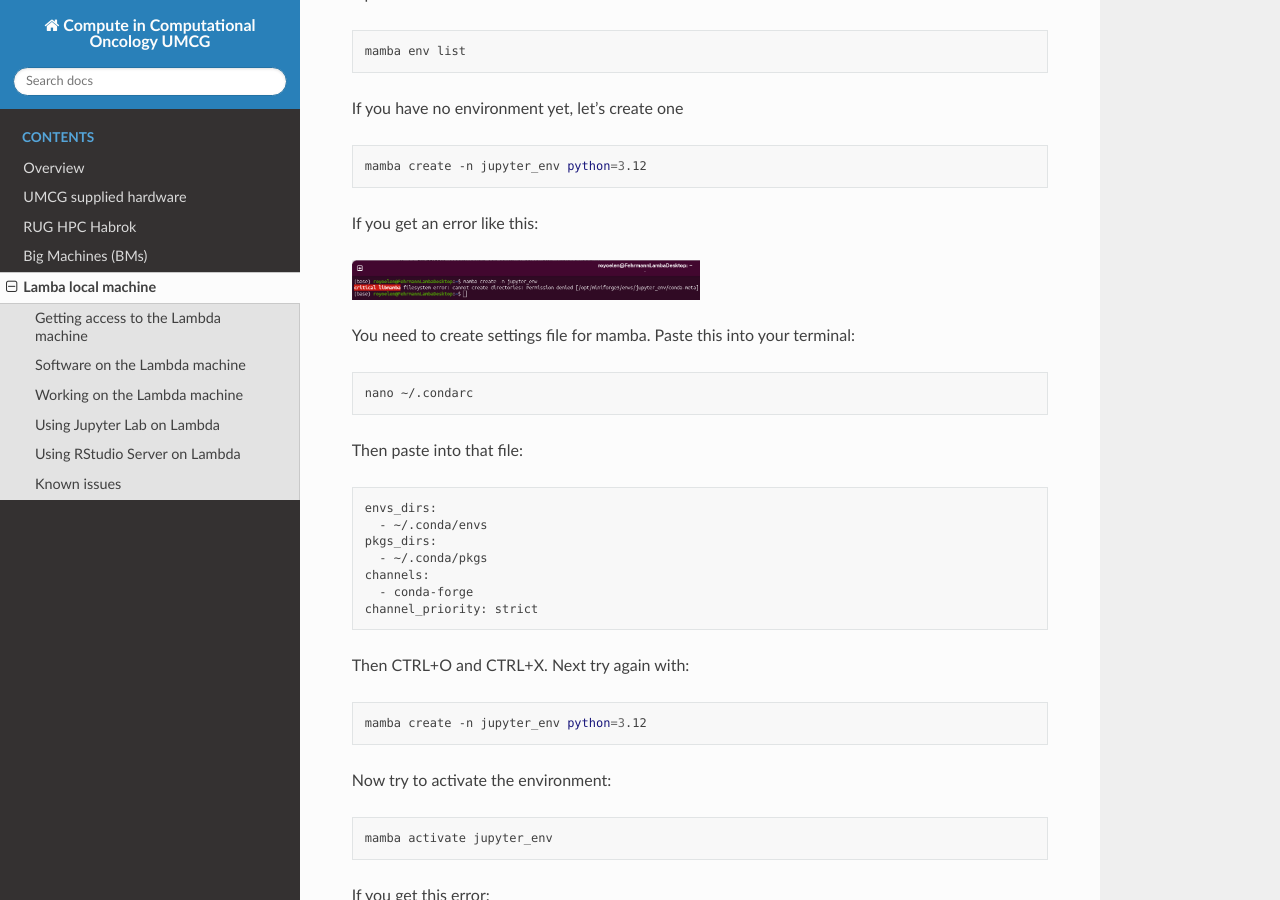
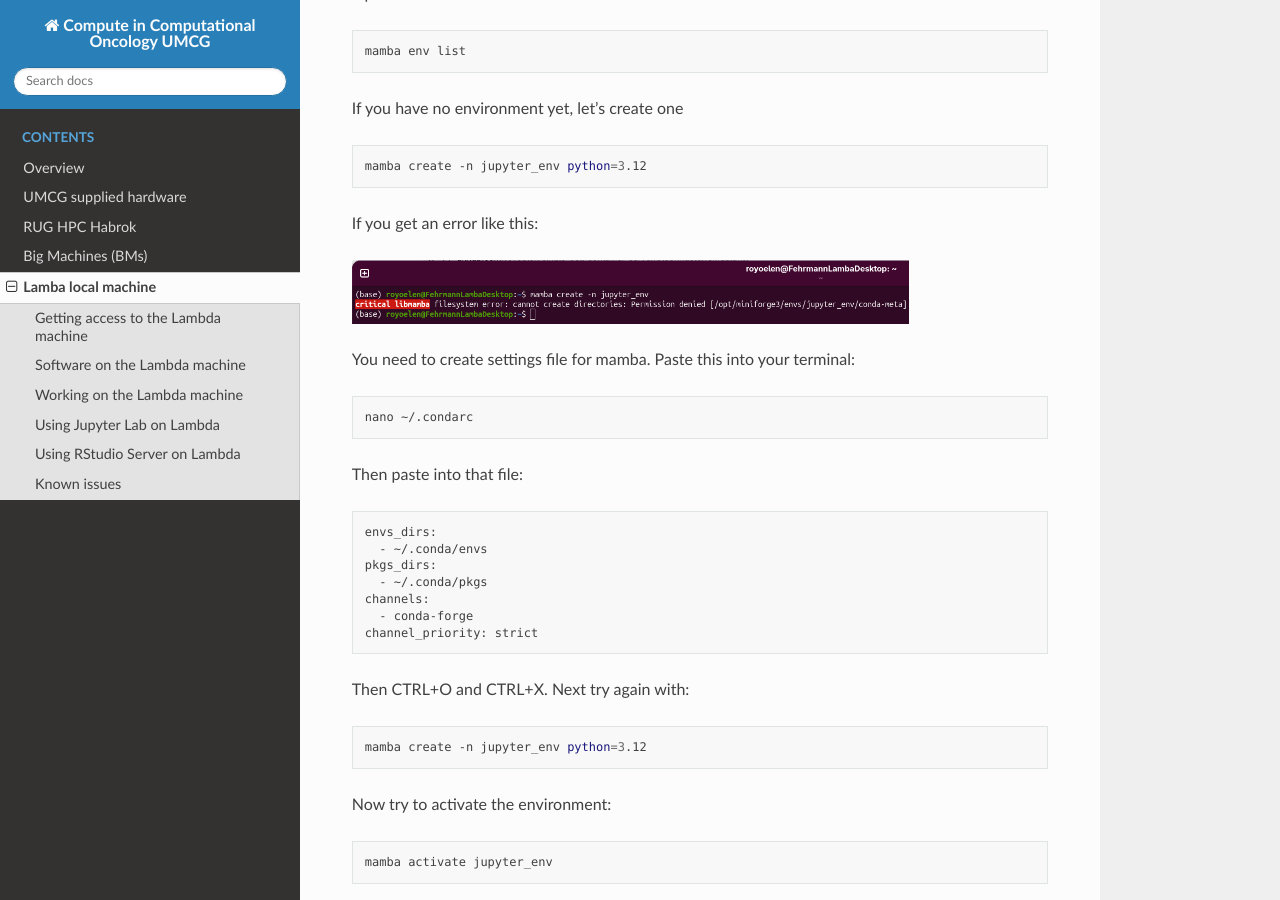
Before and after one commit to ComputationalOncologyUMCG/computational-oncology-compute-instructions, a Sphinx documentation site: the page built from docs/source/lambda.rst, in a window 1280 px wide and 900 px high, scrolled down 1335 px. Built offline with Sphinx 7.4.7 and the Read the Docs theme 3.1.0, drawn with Linux system fonts in a browser that asks for light colours.

Commit message:
- one more image that needed to be bigger

```diff
--- a/docs/source/lambda.rst
+++ b/docs/source/lambda.rst
@@ -57,7 +57,7 @@ If you get an error like this:
 
 .. image:: images/lambda/mambacreateerror.png
    :alt: mambacreateerror
-   :width: 50%
+   :width: 80%
 
 
 You need to create settings file for mamba. Paste this into your terminal:
```
